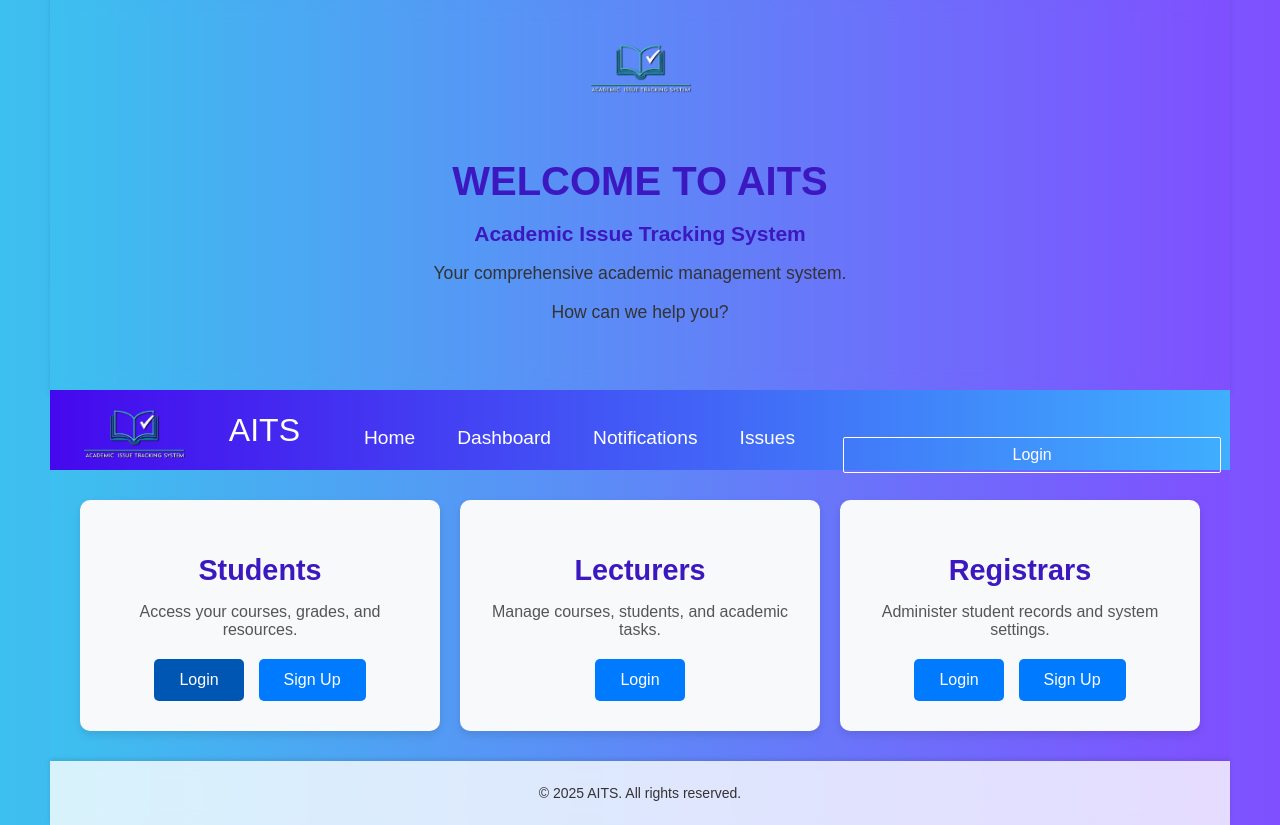
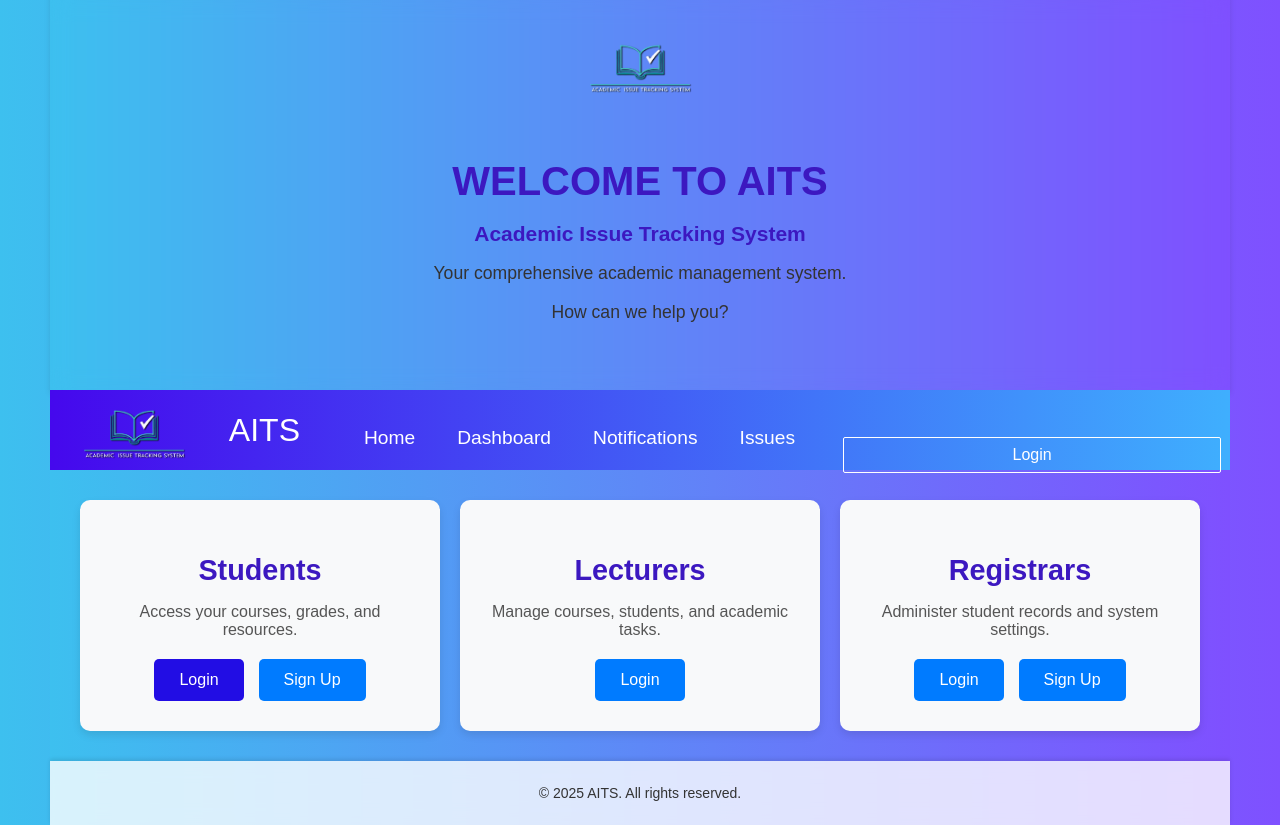
Before and after one commit to CharmiPanchal17/GroupF-Project, a React (Create React App) app in the folder FRONTEND/: page / in a window 1280 px wide. In both pictures the pointer is over the link 199 px from the left and 680 px from the top of the page. Built offline with nearby package versions, Linux system fonts and the light colour scheme.

Commit message:
link hover

```diff
--- a/FRONTEND/src/AITS_Pages/WelcomePage.css
+++ b/FRONTEND/src/AITS_Pages/WelcomePage.css
@@ -71,7 +71,7 @@
     transition: background-color 0.3s ease;
   }
    .welcome-page-link:hover {
-    background-color: #0056b3;
+    background-color: #220de4;
   }
 
   .welcome-page-footer {
```
